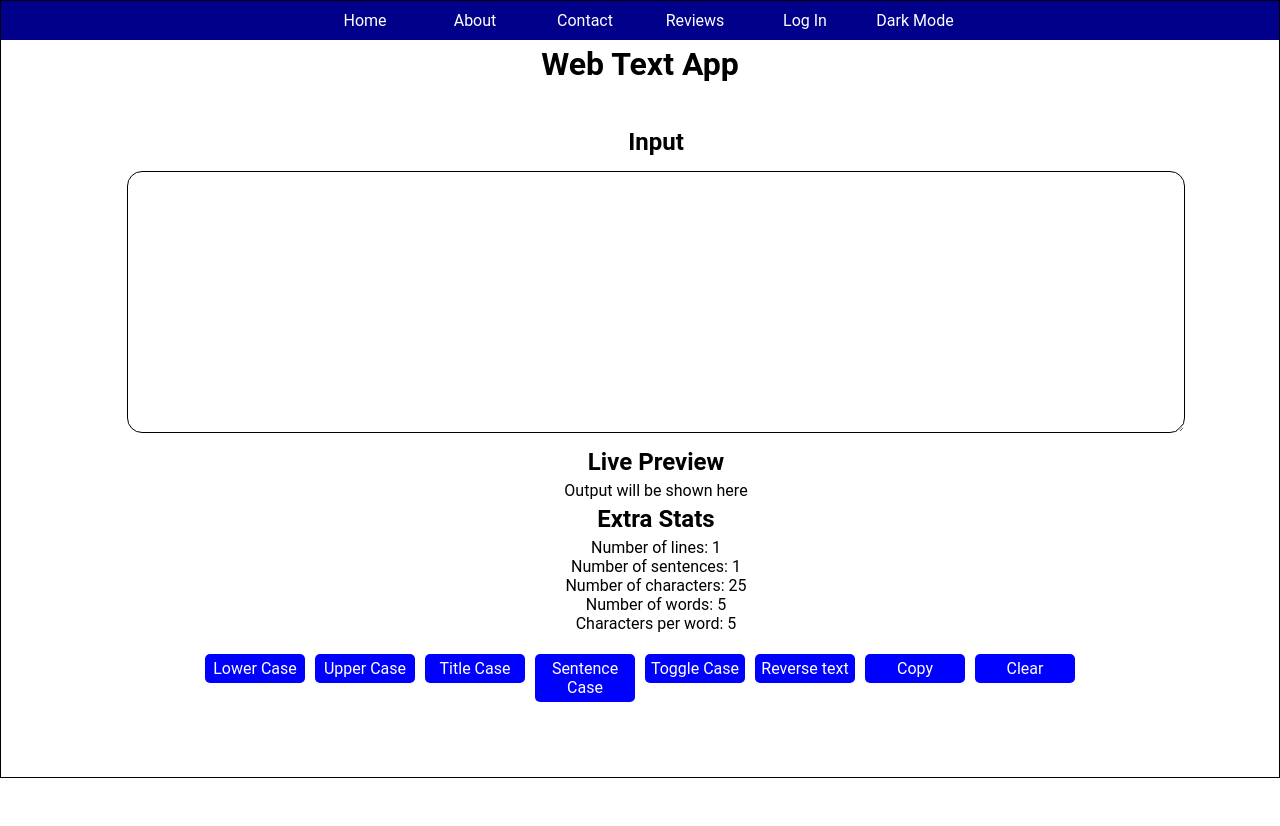
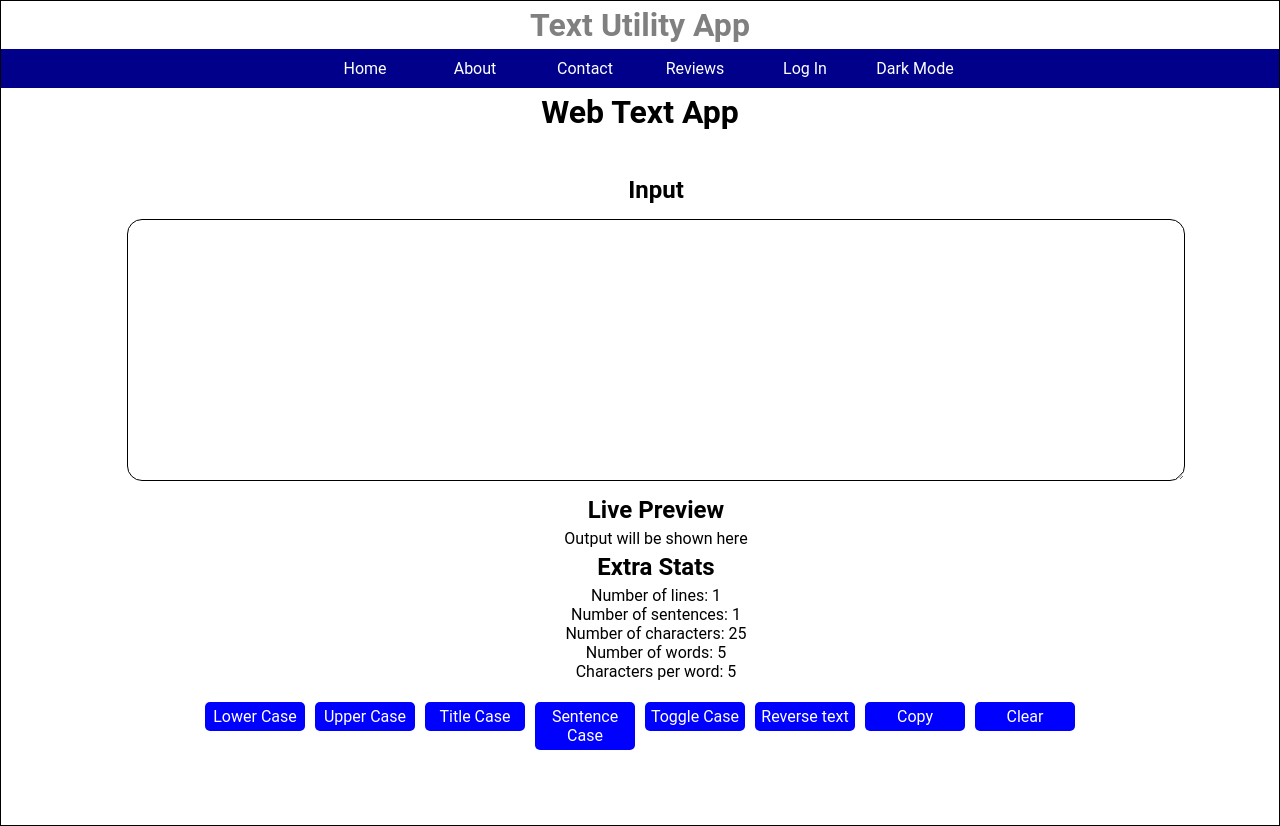
Before and after one commit to hrutavmodha/text-utility, a React (Create React App) app in the folder frontend/: page / in a window 1280 px wide. Before the commit the page ends 800 px from the top, so only its background shows below. Built offline with nearby package versions, Linux system fonts and the light colour scheme.

Commit message:
Added textbased logo for app

```diff
--- a/frontend/src/App.js
+++ b/frontend/src/App.js
@@ -7,6 +7,7 @@ function App() {
     const { mode, btn, toggler, light, dark } = useContext(ModeContext);
     return (
         <div style={mode ? dark : light}>
+            <h1 style={{font: "Comic Sans MS", color: "grey"}}>Text Utility App</h1>
             <div className="navbar">
                 <Link to="/">
                     <button className="navbtn">Home</button>
```
